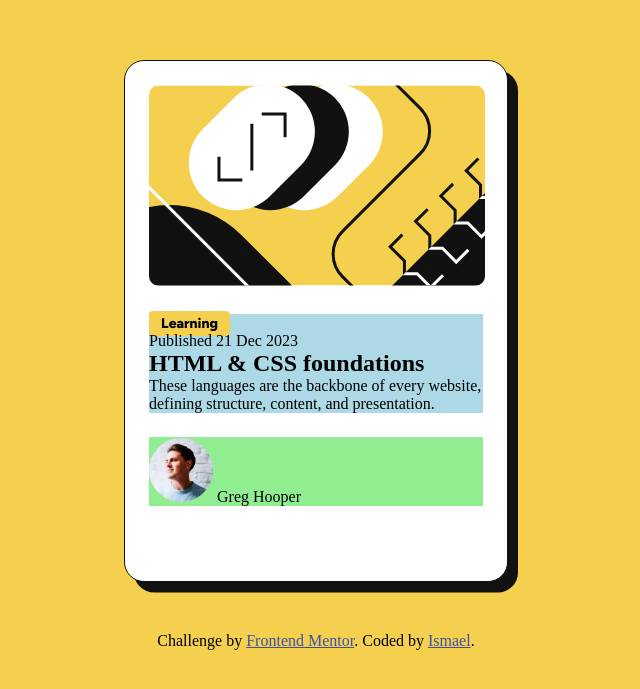
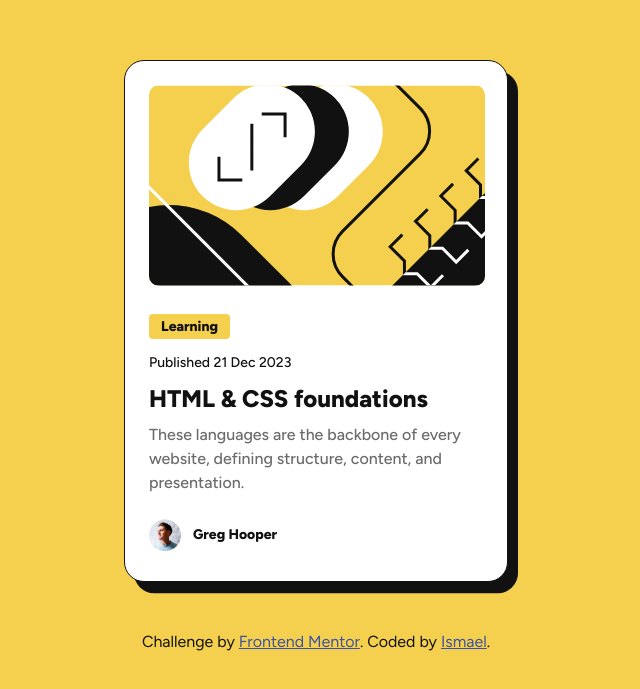
Before and after one commit to ismael-dev1/Blog-preview-card, a plain HTML site: page index.html in a window 1280 px wide. Shown: the part 145-834 px from the top of the page, without its empty margins (324-964 px from the left). Drawn offline with Linux system fonts and the light colour scheme.

Commit message:
feat: add more edits in: colors, spacing, font, flex-box, pseudo-class

```diff
--- a/index.html
+++ b/index.html
@@ -22,22 +22,22 @@
             Learning
           </span>
 
-          <p>
+          <p class="publish-date">
             Published 21 Dec 2023
           </p>
 
-          <h1>
+          <h1 class="title">
             HTML & CSS foundations
           </h1>
 
-          <p>
+          <p class="description">
             These languages are the backbone of every website, defining structure, content, and presentation.
           </p>
         </div>
 
         <div class="author">
-          <img src="./assets/images/image-avatar.webp" alt="">
-          <span>
+          <img class="author-image"  src="./assets/images/image-avatar.webp" alt="">
+          <span class="author-name">
             Greg Hooper
           </span>
         </div>
--- a/style.css
+++ b/style.css
@@ -14,12 +14,14 @@ html {
 
 body {
     /*default font-size in rem*/
-    font-size: 1.6rem;
+    Background-color: #F4D04E;
 
     width: 100%;
     height: 100rem;
 
-    Background-color: #F4D04E;
+    font-size: 1.6rem;
+    font-family: 'Figtree';
+    color: #111111;
 
     /*Flex box*/
     display: flex;
@@ -49,17 +51,66 @@ body {
 }
 
 .text {
-    background-color: lightblue;
+    /* background-color: lightblue; */
     margin-top: 2.4rem;
+    line-height: 150%;
 }
 
 .text .category {
     background-color: #F4D04E;
+
     padding: 0.4rem 1.2rem;
+
     border-radius: 0.4rem;
-    font-family: 'Figtree';
+
     font-weight: 800;
     font-size: 1.4rem;
+}
+
+.publish-date {
+    margin-top: 1.2rem;
+    font-size: 1.4rem;
+    font-weight: 500;
+}
+
+.title {
+    margin-top: 1.2rem;
+    font-size: 2.4rem;
+    font-weight: 800;
+}
+
+.title:hover {
+    color: #F4D04E;
+    cursor: pointer;
+}
+
+.description {
+    margin-top: 1.2rem;
+    font-size: 1.6rem;
+    font-weight: 500;
+    color: #6B6B6B;
+}
+
+.author {
+    /* background-color: lightgreen; */
+    margin-top: 2.4rem;
+
+    display: flex;
+    flex-direction: row;
+    /* cross-axis */
+    align-items: center;
+}
+
+.author-name {
+    padding: 0.55rem 0 0.55rem 1.2rem;
+
+    font-size: 1.4rem;
+    font-weight: 800;
+}
+
+.author-image {
+    width: 3.2rem;
+    height: 3.2rem;
 }
 
 
@@ -82,22 +133,6 @@ body {
 
 
 
-
-
-
-
-
-
-
-
-
-
-
-
-.author {
-    background-color: lightgreen;
-    margin-top: 2.4rem;
-}
 
 
 
```
